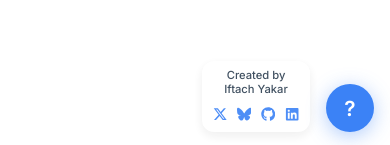
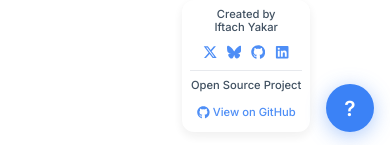
Before and after one commit to DeDuckProject/epp-demo, a React (Vite) app: page / in a window 390 px wide. Shown: the part 696-841 px from the top of the page. Built offline with nearby package versions, Linux system fonts and the light colour scheme.

Commit message:
feat: add open source repository link to Attribution component

```diff
--- a/src/components/Attribution.tsx
+++ b/src/components/Attribution.tsx
@@ -49,6 +49,22 @@ const Attribution: React.FC = () => {
           <FaLinkedin />
         </a>
       </div>
+
+      <div className="repository-section">
+        <div className="repository-text">
+          Open Source Project
+        </div>
+        <a
+          href="https://github.com/DeDuckProject/epp-demo"
+          target="_blank"
+          rel="noopener noreferrer"
+          aria-label="View source code on GitHub"
+          className="repository-link"
+        >
+          <FaGithub />
+          <span>View on GitHub</span>
+        </a>
+      </div>
     </div>
   );
 };
--- a/src/index.css
+++ b/src/index.css
@@ -318,6 +318,45 @@ input:focus {
   background-color: rgba(59, 130, 246, 0.1);
 }
 
+/* Repository section styles */
+.repository-section {
+  margin-top: 0.75rem;
+  padding-top: 0.75rem;
+  border-top: 1px solid var(--soft-gray);
+}
+
+.repository-text {
+  font-weight: 500;
+  line-height: 1.2;
+  margin-bottom: 0.5rem;
+  color: var(--secondary-color);
+  font-size: 0.75rem;
+}
+
+.repository-link {
+  display: flex;
+  align-items: center;
+  justify-content: center;
+  gap: 0.25rem;
+  color: var(--primary-color);
+  text-decoration: none;
+  font-size: 0.75rem;
+  font-weight: 500;
+  padding: 0.25rem 0.5rem;
+  border-radius: 6px;
+  transition: all 0.2s ease;
+}
+
+.repository-link:hover {
+  color: #2563eb;
+  background-color: rgba(59, 130, 246, 0.1);
+  transform: translateY(-1px);
+}
+
+.repository-link svg {
+  font-size: 0.875rem;
+}
+
 @media (max-width: 768px) {
   .attribution-container {
     bottom: 1rem;
@@ -335,6 +374,25 @@ input:focus {
     height: 1.25rem;
     font-size: 0.9rem;
   }
+
+  .repository-section {
+    margin-top: 0.5rem;
+    padding-top: 0.5rem;
+  }
+
+  .repository-text {
+    font-size: 0.7rem;
+  }
+
+  .repository-link {
+    font-size: 0.7rem;
+    gap: 0.2rem;
+    padding: 0.2rem 0.4rem;
+  }
+
+  .repository-link svg {
+    font-size: 0.8rem;
+  }
 }
 
 @media (prefers-color-scheme: light) {
```
Also changed, not shown: 1 other file (tests, documents, lock files or other folders).
